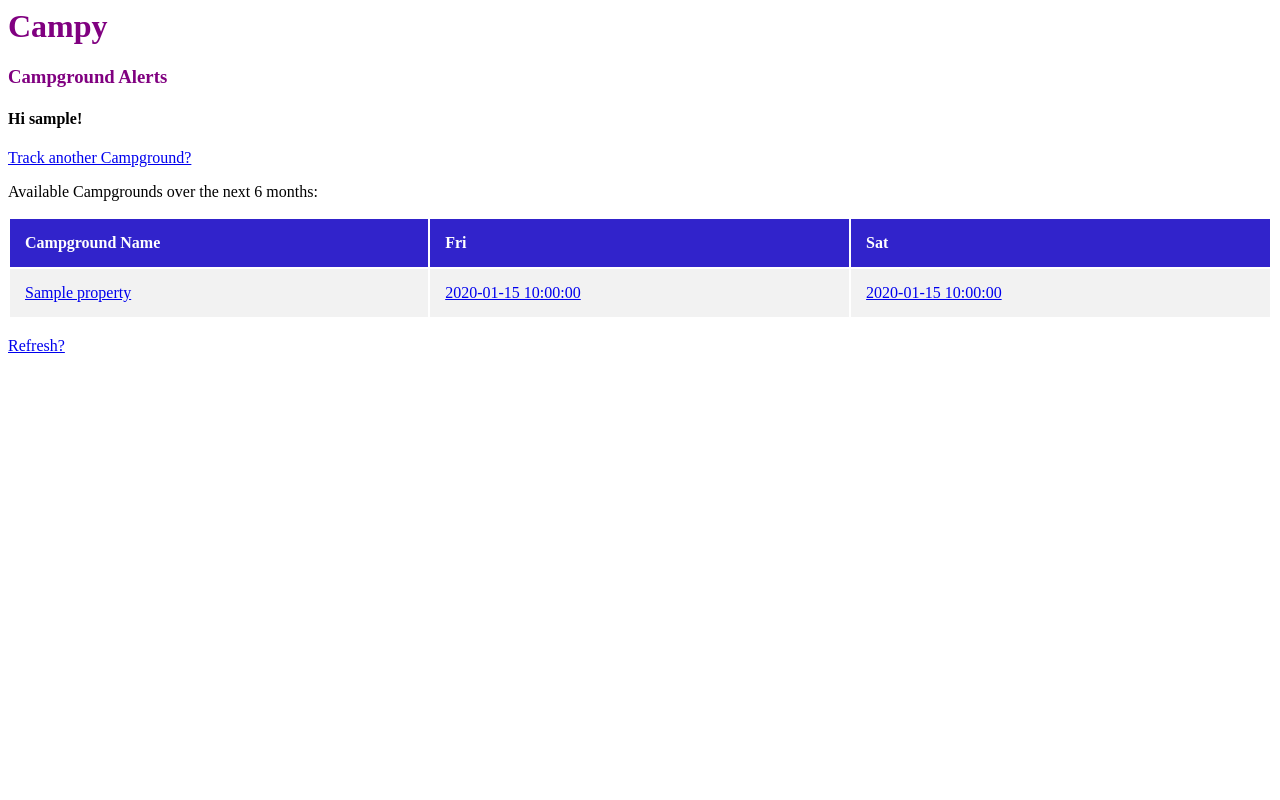
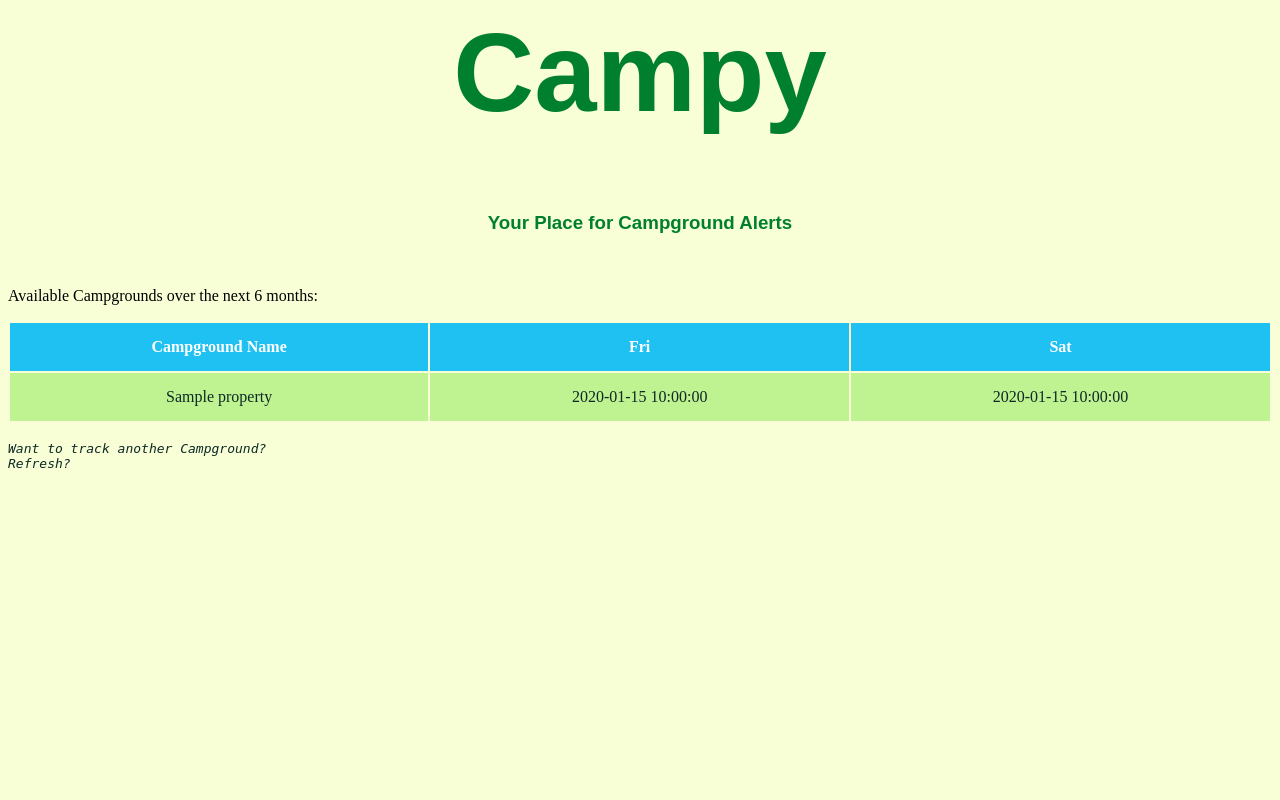
Before and after one commit to dimeking/campy, a Flask app: template templates/submitted_form.html in a window 1280 px wide. Run offline with Flask 2, Linux system fonts and the light colour scheme; the template is opened without the code that fills it: most values are stand-ins (such as "Sample title", 1, 10 or a date in 2020); parts of the project's set-up code (start-up, migrations or seed data) failed here and were passed over.

Commit message:
Styling Updates

```diff
--- a/static/style.css
+++ b/static/style.css
@@ -1,15 +1,39 @@
 .pagetitle {
-    color: #800080;
+    color: #00802e;
+    font-family: fantasy;
+    text-align: center;
+}
+.footer-text{
+    font-family: monospace;
 }
 
 th {
-    background-color: #3123cb;
+    background-color: #1fc1f2;
     color: white;
 }
 
 th, td {
     padding: 15px;
-    text-align: left;
+    text-align: center;
 }
-
-tr:nth-child(even) {background-color: #f2f2f2;}
+tr{font-size: 100%}
+tr:nth-child(even) {background-color: #bff290;}
+tr:nth-child(odd) {background-color: #b2f7c9;}
+a{
+    text-decoration: none;
+    color: #0f2926;
+}
+a:hover{
+    text-decoration: underline;
+    color: #db1b18
+}
+h1{
+    font-size: 700%;
+}
+body{
+    background-color: #f8ffd6;
+}
+ @media only screen and (max-width:400px){
+    tr{font-size: 60%;}
+     h1{font-size: 400%}
+        }
--- a/templates/submitted_form.html
+++ b/templates/submitted_form.html
@@ -6,16 +6,15 @@
  <body>
    <div id="container">
      <div class="pagetitle">
-      <h1>Campy</h1>
-      <h3>Campground Alerts</h3>
+      <h1><b>Campy</b></h1>
+      <h3>Your Place for Campground Alerts</h3>
     </div>
      <div id="main">
-       <h4>Hi {{username}}!</h4>
-       <a href="/form">Track another Campground? </a><br/>
+       <br>
        <p>Available Campgrounds over the next 6 months:</p>
 
         <table style="width:100%">
-          <tr>
+          <tbody><tr>
             <th>Campground Name</th>
             <th>Fri</th>
             <th>Sat</th>
@@ -35,9 +34,12 @@
               </td>
             </tr>
           {% endfor %}
-        </table><br/>
-        <a href="/refresh?show=True">Refresh? </a><br/>
-      </div>
+        </tbody></table><br/>
+        <span>
+          <div class="footer-text">
+            <a href="https://campy-205806.appspot.com/form"><i>Want to track another Campground?</i></a><br>
+            <a href="https://campy-205806.appspot.com/refresh?show=True"><i>Refresh?</i></a><br>
+          </div></span>
      </div>
    </div>
  </body>
```
